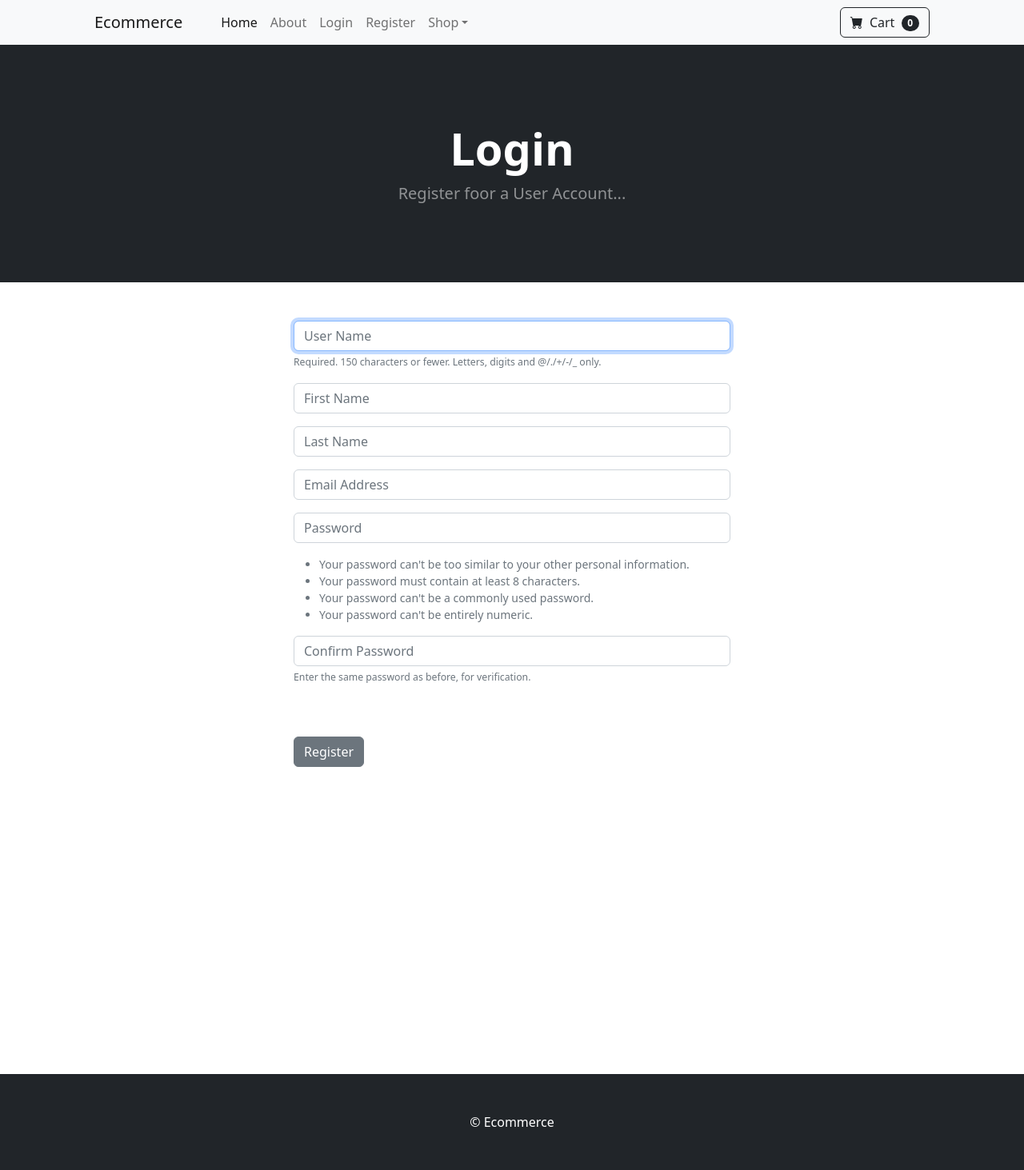
After one commit to KarimovDavud/E-commerce-, a Django app: page /register/ in a window 1280 px wide. The commit adds this page. Shown: the whole page at 80% size. Run offline with Django 5.2, Linux system fonts and the light colour scheme; some libraries are stand-ins or nearby versions.

Commit message:
feat: Implement login, logout, and register functionality
- Created user registration functionality
- Successfully registered a new user

```diff
--- /dev/null
+++ b/ecom/store/forms.py
@@ -0,0 +1,30 @@
+from django.contrib.auth.models import User
+from django.contrib.auth.forms import UserCreationForm
+from django import forms
+
+class SignUpForm(UserCreationForm):
+	email = forms.EmailField(label="", widget=forms.TextInput(attrs={'class':'form-control', 'placeholder':'Email Address'}))
+	first_name = forms.CharField(label="", max_length=100, widget=forms.TextInput(attrs={'class':'form-control', 'placeholder':'First Name'}))
+	last_name = forms.CharField(label="", max_length=100, widget=forms.TextInput(attrs={'class':'form-control', 'placeholder':'Last Name'}))
+
+	class Meta:
+		model = User
+		fields = ('username', 'first_name', 'last_name', 'email', 'password1', 'password2')
+
+	def __init__(self, *args, **kwargs):
+		super(SignUpForm, self).__init__(*args, **kwargs)
+
+		self.fields['username'].widget.attrs['class'] = 'form-control'
+		self.fields['username'].widget.attrs['placeholder'] = 'User Name'
+		self.fields['username'].label = ''
+		self.fields['username'].help_text = '<span class="form-text text-muted"><small>Required. 150 characters or fewer. Letters, digits and @/./+/-/_ only.</small></span>'
+
+		self.fields['password1'].widget.attrs['class'] = 'form-control'
+		self.fields['password1'].widget.attrs['placeholder'] = 'Password'
+		self.fields['password1'].label = ''
+		self.fields['password1'].help_text = '<ul class="form-text text-muted small"><li>Your password can\'t be too similar to your other personal information.</li><li>Your password must contain at least 8 characters.</li><li>Your password can\'t be a commonly used password.</li><li>Your password can\'t be entirely numeric.</li></ul>'
+
+		self.fields['password2'].widget.attrs['class'] = 'form-control'
+		self.fields['password2'].widget.attrs['placeholder'] = 'Confirm Password'
+		self.fields['password2'].label = ''
+		self.fields['password2'].help_text = '<span class="form-text text-muted"><small>Enter the same password as before, for verification.</small></span>'
--- a/ecom/store/templates/base.html
+++ b/ecom/store/templates/base.html
@@ -17,6 +17,14 @@
     </head>
     <body>
         {% include 'navbar.html' %}
+        {% if messages %}
+            {% for message in messages %}
+            <div class="alert alert-warning alert-dismissible fade show" role="alert">
+                {{ message }}
+                <button type="button" class="btn-close" data-bs-dismiss="alert" aria-label="Close"></button>
+            </div>
+            {% endfor %}
+        {% endif %}
 
         {% block content %}
         {% endblock %}
--- a/ecom/store/templates/navbar.html
+++ b/ecom/store/templates/navbar.html
@@ -7,6 +7,18 @@
             <ul class="navbar-nav me-auto mb-2 mb-lg-0 ms-lg-4">
                 <li class="nav-item"><a class="nav-link active" aria-current="page" href="{% url 'home' %}">Home</a></li>
                 <li class="nav-item"><a class="nav-link" href="{% url 'about' %}">About</a></li>
+
+    {% if request.user.is_authenticated %}
+        <li class="nav-item"><a class="nav-link" href="{% url 'logout' %}">Logout</a></li>
+    {% else %}
+        <li class="nav-item"><a class="nav-link" href="{% url 'login' %}">Login</a></li>
+
+        <li class="nav-item"><a class="nav-link" href="{% url 'register' %}">Register</a></li>
+
+    {% endif %}
+
+
+
                 <li class="nav-item dropdown">
                     <a class="nav-link dropdown-toggle" id="navbarDropdown" href="#" role="button" data-bs-toggle="dropdown" aria-expanded="false">Shop</a>
                     <ul class="dropdown-menu" aria-labelledby="navbarDropdown">
--- /dev/null
+++ b/ecom/store/templates/register.html
@@ -0,0 +1,44 @@
+{% extends 'base.html' %}
+{% block content %}
+
+<!-- Header-->
+        <header class="bg-dark py-5">
+            <div class="container px-4 px-lg-5 my-5">
+                <div class="text-center text-white">
+                    <h1 class="display-4 fw-bolder">Login</h1>
+                    <p class="lead fw-normal text-white-50 mb-0">Register foor a User Account...</p>
+                </div>
+            </div>
+        </header>
+
+        <div class="container">
+            <div class="row">
+
+                    <div class="col-md-6 offset-md-3">
+
+                        <br/><br/>
+                        <form method="POST" action="{% url 'register' %}">
+                            {% csrf_token %}
+
+                            {{ form.as_p }}
+                            <br/><br/>
+                            <button type="submit" class="btn btn-secondary">Register</button>
+                        </form>
+
+<br/><br/>
+<br/><br/>
+<br/><br/>
+<br/><br/>
+<br/><br/>
+<br/><br/>
+<br/><br/>
+<br/><br/>
+                    </div>
+
+            </div>
+        </div>
+
+
+
+
+{% endblock %}
--- a/ecom/store/urls.py
+++ b/ecom/store/urls.py
@@ -4,4 +4,7 @@ from . import views
 urlpatterns = [
     path("", views.home, name="home"),
     path('about/', views.about, name='about'),
+    path('login/', views.login_user, name='login'),
+    path('logout/', views.logout_user, name='logout'),
+    path('register/', views.register_user, name='register'),
 ]
--- a/ecom/store/views.py
+++ b/ecom/store/views.py
@@ -1,8 +1,14 @@
-from django.shortcuts import render
+from django.shortcuts import render, redirect
 from .models import Product
+from django.contrib.auth import authenticate, login, logout
+from django.contrib import messages
+from django.contrib.auth.models import User
+from django.contrib.auth.forms import UserCreationForm
+from .forms import SignUpForm
+from django import forms
 
 
-# Create your views here.
+
 def home(request):
     products = Product.objects.all()
     return render(request, 'home.html', {'products': products})
@@ -10,3 +16,43 @@ def home(request):
 
 def about(request):
     return render(request, 'about.html', {})
+
+def login_user(request):
+    if request.method == 'POST':
+        username = request.POST['username']
+        password = request.POST['password']
+        user = authenticate(request, username=username, password=password)
+        if user is not None:
+            login(request, user)
+            messages.success(request, ('You have been logged in!'))
+            return redirect('home')
+        else:
+            messages.success(request, ('Error logging in - please try again'))
+            return redirect('login')
+
+    else:
+        return render(request, 'login.html', {})
+
+def logout_user(request):
+    logout (request)
+    messages.success(request, ('You have been logged out!'))
+    return redirect('home')
+
+
+def register_user(request):
+    form = SignUpForm()
+    if request.method == 'POST':
+        form = SignUpForm(request.POST)
+        if form.is_valid():
+            form.save()
+            username = form.cleaned_data['username']
+            password = form.cleaned_data['password1']
+            user = authenticate(username=username, password=password)
+            login(request, user)
+            messages.success(request, ('You have registered!'))
+            return redirect('home')
+        else:
+            messages.success(request, ('Please correct the error below'))
+            return redirect('register')
+    else:
+        return render(request, 'register.html', {'form': form})
```
Also changed, not shown: ecom/store/templates/login.html (added, +51 -0 lines), ecom/db.sqlite3.
